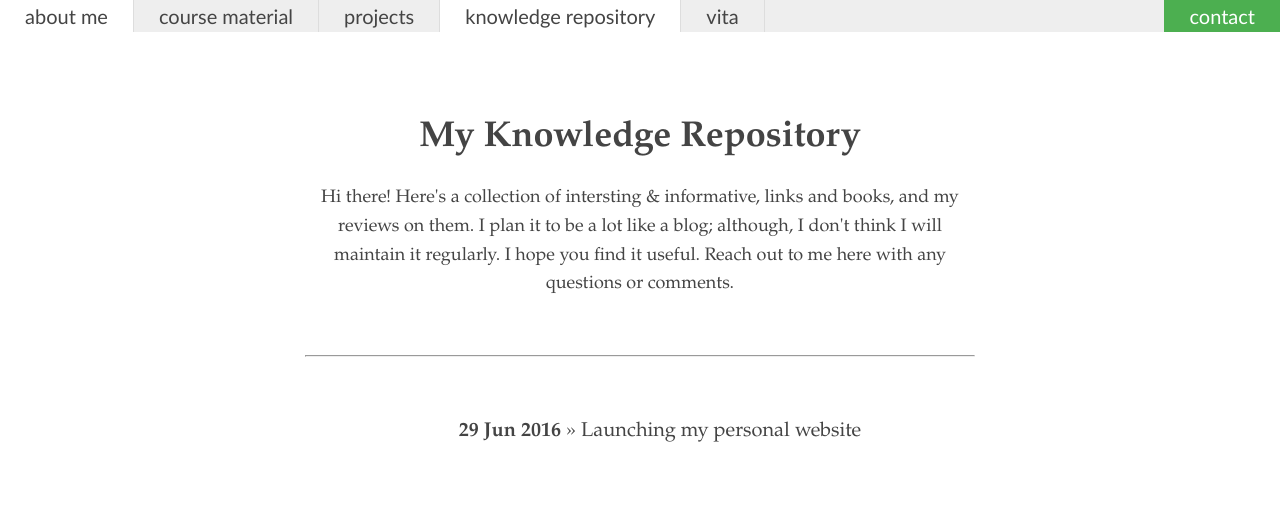
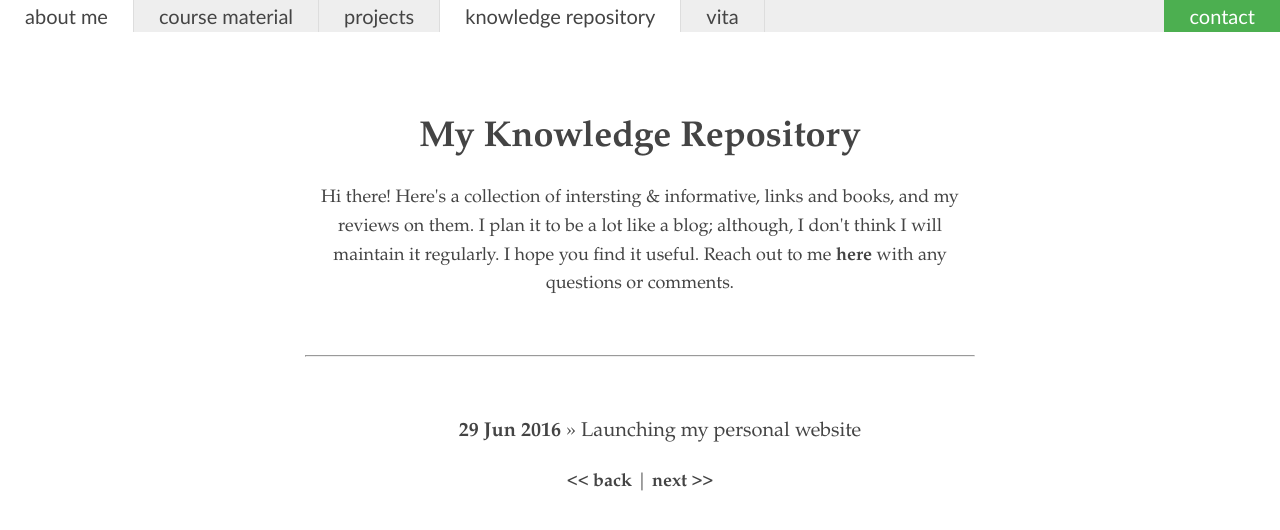
Before and after one commit to akashdeepdeb/akash.github.io, a Jekyll site: the page built from blog/index.html, in a window 1280 px wide. Shown: the top 530 px of the page. Built offline with Jekyll 4.4.1, drawn with Linux system fonts in a browser that asks for light colours.

Commit message:
Update index.html

```diff
--- a/blog/index.html
+++ b/blog/index.html
@@ -20,7 +20,7 @@ title: My Knowledge Repository
 	<h1>{{ page.title }}</h1>
 	<p>
 		Hi there! Here's a collection of intersting & informative, links and books, and my reviews on them. I plan it to be a lot like a blog; although, I don't think I will maintain it regularly.
-		I hope you find it useful. Reach out to me <a href = "/contact">here</a> with any questions or comments.
+		I hope you find it useful. Reach out to me <a href = "/contact"><b>here</b></a> with any questions or comments.
 	</p>
 	<br>
 	<hr>
@@ -30,4 +30,7 @@ title: My Knowledge Repository
 	    <li><b><span>{{ post.date | date_to_string }}</span></b> » <a href="{{ post.url }}" title="{{ post.title }}">{{ post.title }}</a></li>
 	  {% endfor %}
 	</ul>
+	<p>
+		<< <a href = "/blog"><b>back</b></a> | <a href = "next link"><b>next</b></a> >>
+	</p>
 </div>
```
